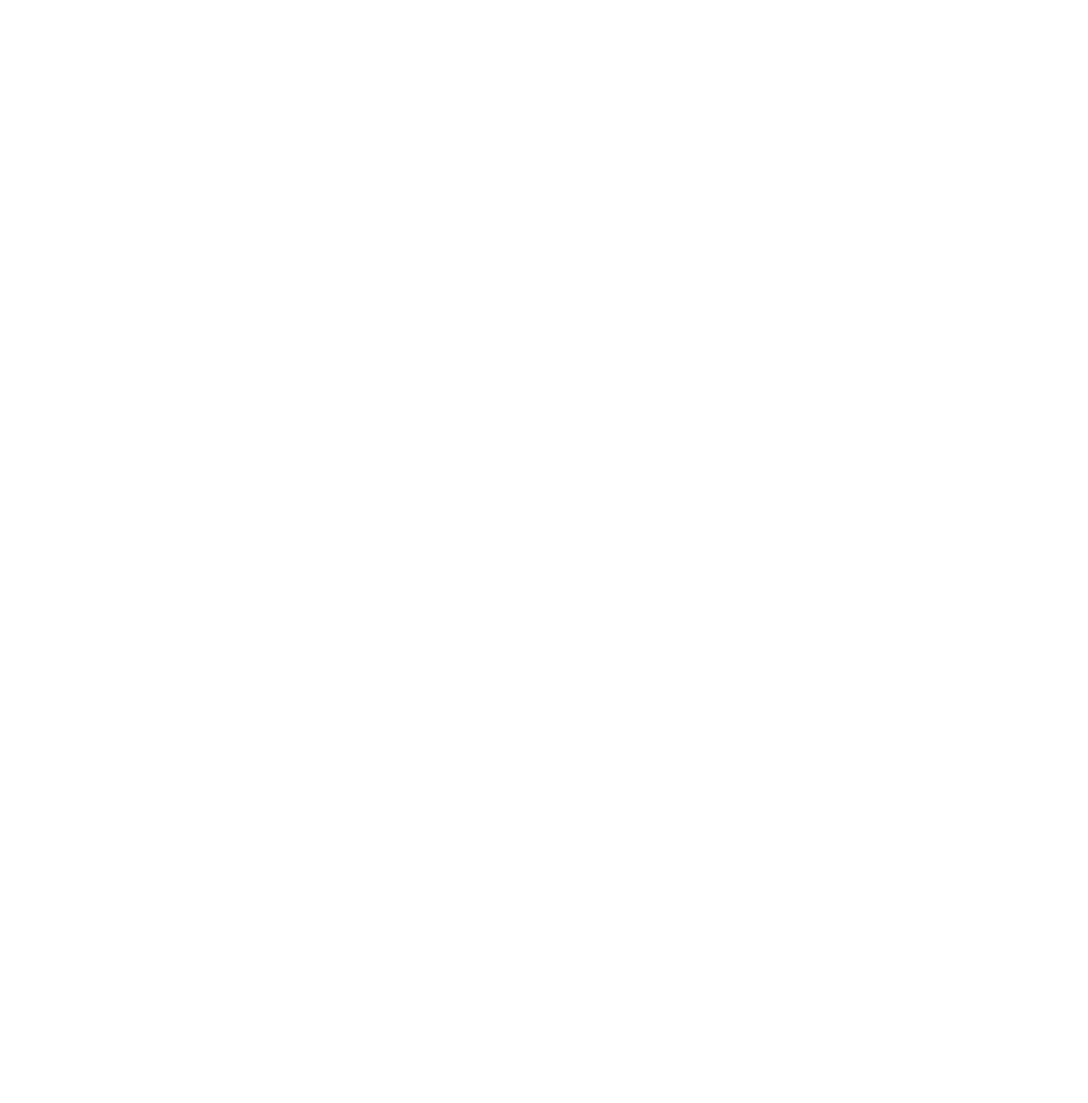
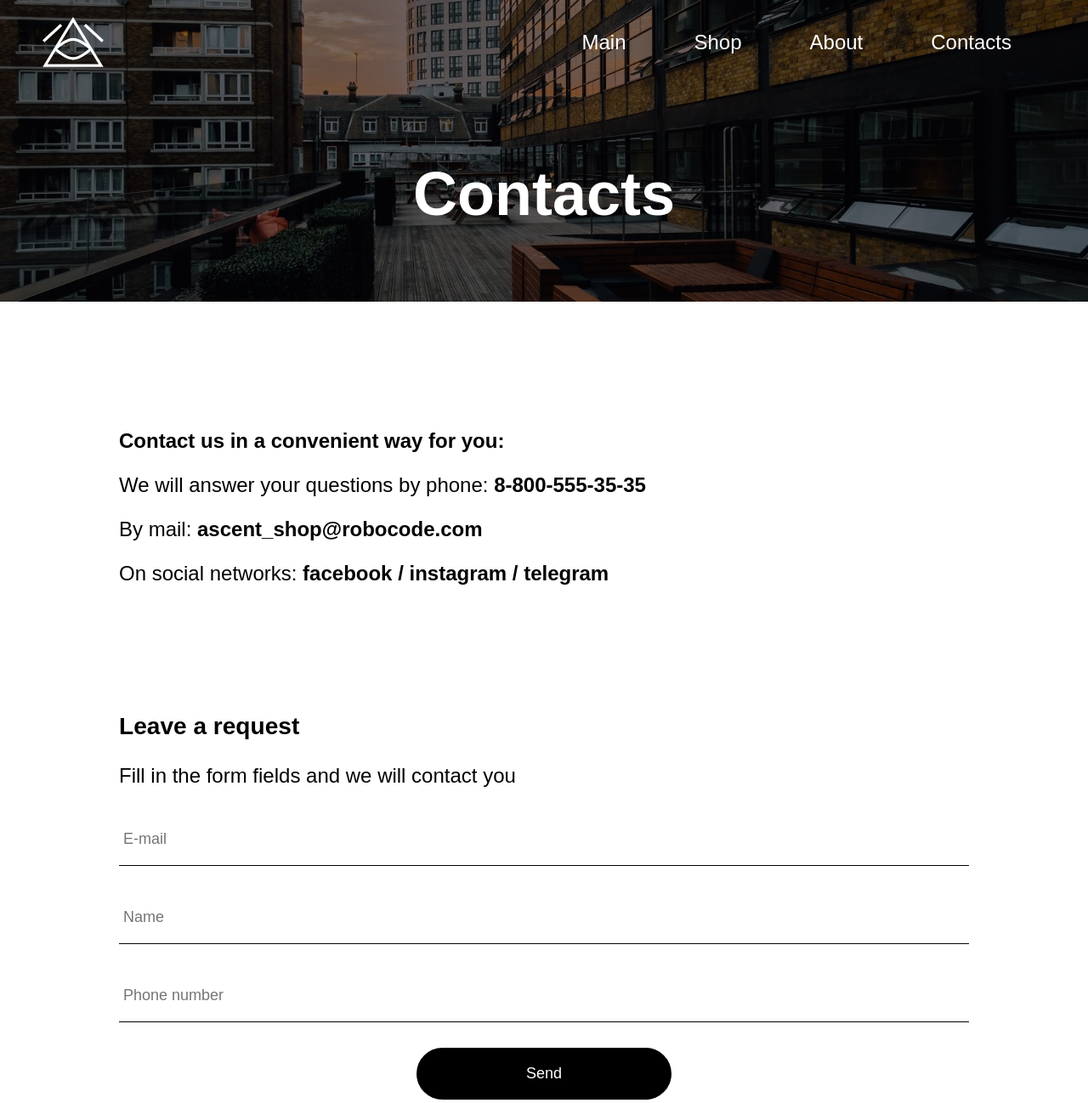
Before and after one commit to NataliaZhydeikina/shop-page, a plain HTML site: page contacts.html in a window 1280 px wide. Shown: the top 1298 px of the page at 85% size. Before the commit the page ends 800 px from the top, so only its background shows below. Drawn offline with Linux system fonts and the light colour scheme.

Commit message:
add contacts page

```diff
--- a/contacts.html
+++ b/contacts.html
@@ -0,0 +1,58 @@
+<!DOCTYPE html>
+<html lang="en">
+<head>
+    <meta charset="UTF-8">
+    <meta http-equiv="X-UA-Compatible" content="IE=edge">
+    <meta name="viewport" content="width==, initial-scale=1.0">
+    <title>Contacts</title>
+    <link rel="stylesheet" href="https://cdnjs.cloudflare.com/ajax/libs/font-awesome/6.3.0/css/all.min.css">
+    <link rel="stylesheet" href="style.css">
+</head>
+<body>
+    <main class="main-grid contacts">
+        <header>
+            <nav>
+                <img class="logo" src="./images/logo.svg" alt="logo image"/>
+                <div class="menu_icon_item">
+                    <i class="fa-solid fa-bars"></i>
+                </div>
+                <ul class="menu">
+                    <li><a href="./index.html">Main</a></li>
+                    <li><a href="./shop.html">Shop</a></li>
+                    <li><a href="./about.html">About</a></li>
+                    <li><a href="./contacts.html">Contacts</a></li>
+                </ul>
+            </nav>
+            <div class="banner">
+                <h1>Contacts</h1>
+            </div>
+        </header>
+
+        <section class="contact-info">
+            <h2>Contact us in a convenient way for you:</h2>
+            <p>We will answer your questions by phone: <b>8-800-555-35-35</b></p>
+            <p>By mail: <b>ascent_shop@robocode.com</b></p>
+            <p>On social networks: <b> facebook / instagram / telegram</b></p>
+        </section>
+
+        <form class="request">
+            <h3>Leave a request</h3>
+            <p>Fill in the form fields and we will contact you</p>
+            <input type="email" placeholder="E-mail" id="email" name="email" />
+            <input type="text" placeholder="Name" id="name" name="name" />
+            <input type="tel" placeholder="Phone number" id="tel" name="phone" />
+            <button type="submit">Send</button>
+        </form>
+
+
+        <div class="map">
+            <h4>Come to our office: </h4>
+            <p>st. Alexandra Mishugi, 11B</p>
+            <iframe src="https://www.google.com/maps/embed?pb=!1m18!1m12!1m3!1d2543.4980148656336!2d30.63441711526951!3d50.39455569927252!2m3!1f0!2f0!3f0!3m2!1i1024!2i768!4f13.1!3m3!1m2!1s0x40d4c44c35e19d69%3A0xdf021b0d67acfffe!2s11B%2C%20Oleksandra%20Myshuhy%20St%2C%2011%D0%91%2C%20Kyiv%2C%2002000!5e0!3m2!1sen!2sua!4v1681030672092!5m2!1sen!2sua" style="border:0;" allowfullscreen height="330" loading="lazy" referrerpolicy="no-referrer-when-downgrade"></iframe>
+        </div>
+        <footer>
+            <p>© All Right Reserved. My company Inc.</p>
+        </footer>
+    </main>
+</body>
+</html>
--- a/style.css
+++ b/style.css
@@ -1,5 +1,6 @@
 * {
     box-sizing: border-box;
+    word-break: break-all;
 }
 body, html{
     padding: 0;
@@ -28,7 +29,13 @@ header {
     background-position: center;
     background-size: cover;
 }
-.about .banner, .shop .banner {
+.contacts header {
+    background: url(./images/contacts_header_back.jpg);
+    min-height: auto;
+    background-position: center;
+    background-size: cover;
+}
+.about .banner, .shop .banner, .contacts .banner {
     min-height: 255px;
 }
 nav {
@@ -123,6 +130,11 @@ a {
 }
 .shop .info p {
     width: 70%;
+}
+@media screen and (max-width: 768px) {
+    .banner h1 {
+        font-size: 2rem;
+    }
 }
 .items {
     display: grid;
@@ -267,3 +279,61 @@ footer h3, footer p {
     font-size: 18px;
     color: #888;
 }
+.contact-info, .request {
+    width: 100%;
+    max-width: 1030px;
+    margin: 100px auto;
+    padding: 0 15px;
+}
+.contact-info {
+    margin: 150px auto;
+}
+@media screen and (max-width: 768px) {
+    .contact-info, .request {
+        margin: 50px auto;
+    }
+}
+
+.contact-info h2 {
+    font-size: 24px;
+}
+.request input {
+    border: none;
+    width: 100%;
+    display: block;
+    border-bottom: 1px solid #000;
+    padding: 20px 5px;
+    margin: 30px 0;
+    font-size: 18px;
+}
+.request input:focus {
+    outline: none;
+}
+.request button {
+    border: none;
+    background: #000;
+    border-radius: 50px;
+    color: #fff;
+    display: block;
+    margin: 0 auto;
+    max-width: 300px;
+    width: 100%;
+    padding: 20px 5px;
+    font-size: 18px;
+}
+iframe {
+    width: 100%;
+}
+.map h4, .map p {
+    width: 100%;
+    padding: 0 15px;
+    max-width: 1030px;
+    margin: 20px auto;
+    font-size: 24px;
+}
+.contacts footer {
+    margin-top: 0;
+}
+footer {
+    padding: 20px;
+}
```
Also changed, not shown: images/contacts_header_back.jpg (added).
